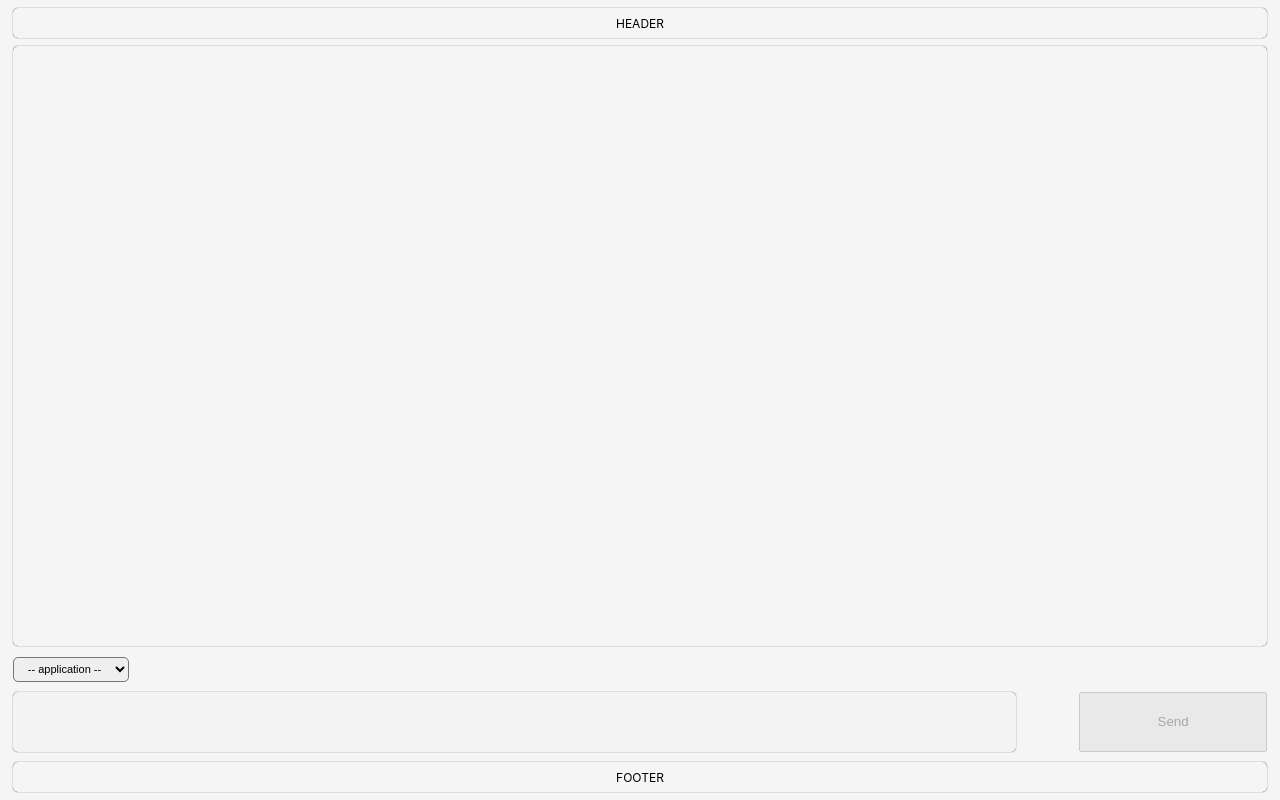
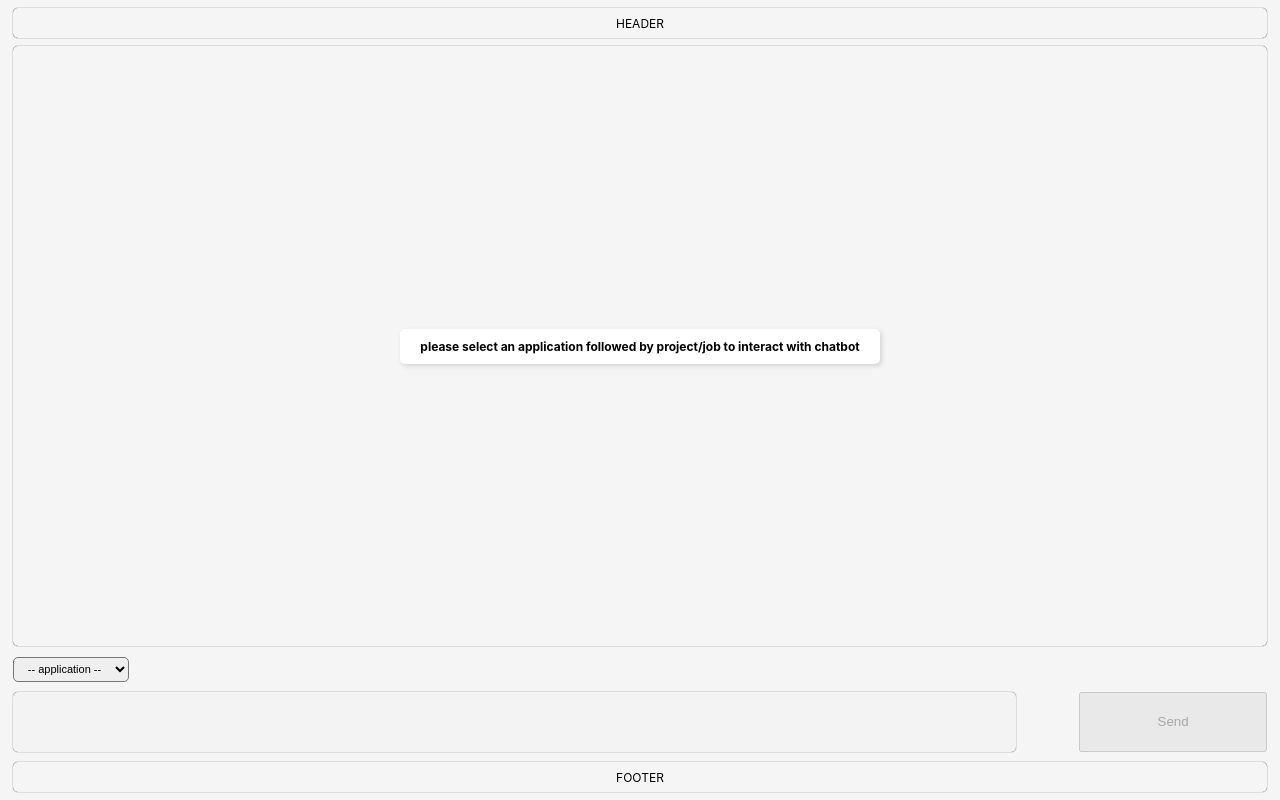
Before and after one commit to Naveen-Jangir-1984/jaj-chatbot, a React (Create React App) app: page / in a window 1280 px wide. Built offline with nearby package versions, Linux system fonts and the light colour scheme.

Commit message:
added a guided note when application starts

```diff
--- a/src/App.tsx
+++ b/src/App.tsx
@@ -155,7 +155,6 @@ function App() {
       setTimeout(() => scrollToBottom(), 1500)
     }
   }
-
 
   // handle jira related methods
   const getJiraProjects = async () => {
@@ -477,8 +476,12 @@ function App() {
       <div className="head">HEADER</div>
       {/* display messages */}
       <div className="display">
-        <div className="messages">
-          {conversation.map((c: { message: ReactNode, user: string }, i) =>
+        <div className="messages"
+          style={{
+            justifyContent: conversation.length ? "" : "center",
+            alignItems: conversation.length ? "" : "center",
+          }}>
+          {conversation.length ? conversation.map((c: { message: ReactNode, user: string }, i) =>
             <div className="message-wrapper" key={i}>
               <div
                 className="message"
@@ -489,7 +492,7 @@ function App() {
               >{c.message}
               </div>
             </div>
-          )}
+          ) : <h4>please select an application followed by project/job to interact with chatbot</h4>}
           <div ref={msg} />
         </div>
       </div>
--- a/src/app.css
+++ b/src/app.css
@@ -133,6 +133,13 @@ select {
   border-radius: 5px;
 }
 
+h4 {
+  background-color: white;
+  border-radius: 5px;
+  padding: 10px 20px;
+  box-shadow: 2px 2px 5px 0 lightgrey;
+}
+
 /* width */
 ::-webkit-scrollbar {
   width: 1px;
```
